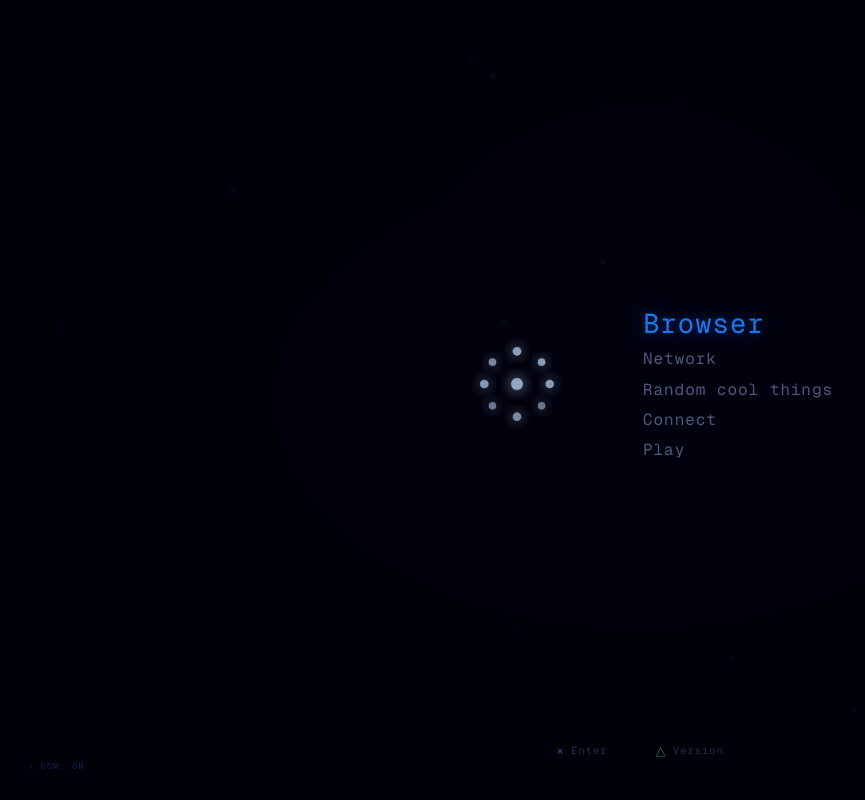
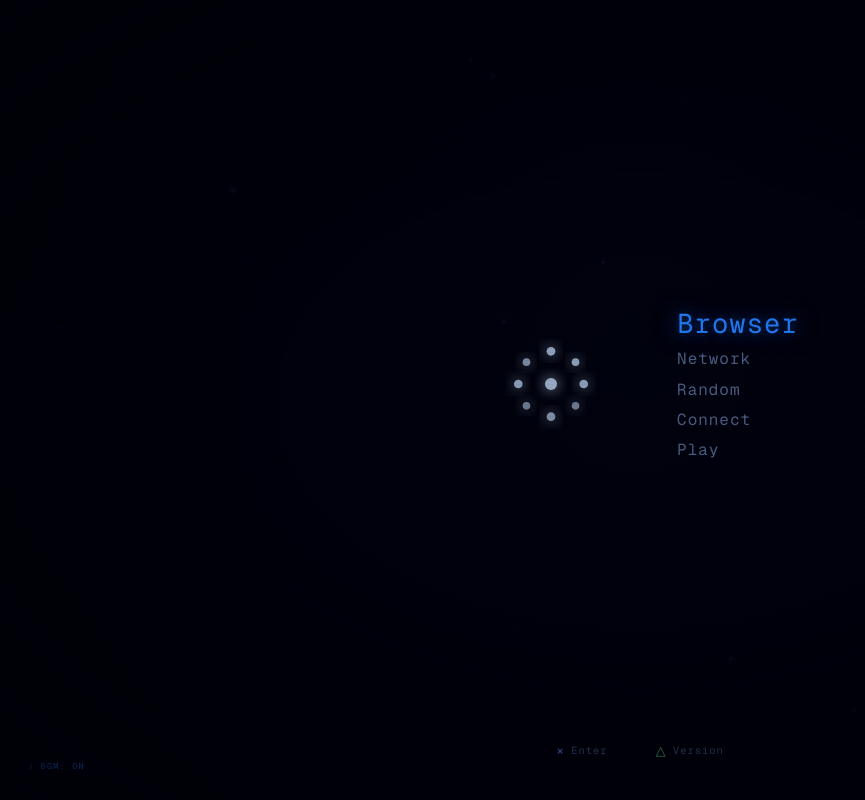
Before and after one commit to shugavibes/portfolio-2026-ps2, a Next.js app: page / in a window 1280 px wide. Shown: the whole page, without its empty margins (0-865 px from the left). Built offline with nearby package versions, Linux system fonts and the light colour scheme.

Commit message:
fix: rename 'Random cool things' → 'Random' in menu and section titles

```diff
--- a/components/MenuView.tsx
+++ b/components/MenuView.tsx
@@ -17,7 +17,7 @@ import { playHover, playSelect } from '@/hooks/useAudio';
 const SECTIONS = [
   { id: 0, label: 'Browser' },
   { id: 1, label: 'Network' },
-  { id: 2, label: 'Random cool things' },
+  { id: 2, label: 'Random' },
   { id: 3, label: 'Connect' },
   { id: 4, label: 'Play' },
 ];
--- a/components/SectionView.tsx
+++ b/components/SectionView.tsx
@@ -14,7 +14,7 @@ import { MiscSection } from '@/components/sections/MiscSection';
 import { ConnectSection } from '@/components/sections/ConnectSection';
 import { PlaySection } from '@/components/sections/PlaySection';
 
-const SECTION_TITLES = ['Browser', 'Network', 'Random cool things', 'Connect', 'Play'];
+const SECTION_TITLES = ['Browser', 'Network', 'Random', 'Connect', 'Play'];
 
 interface SectionViewProps {
   section: SectionId;
```
